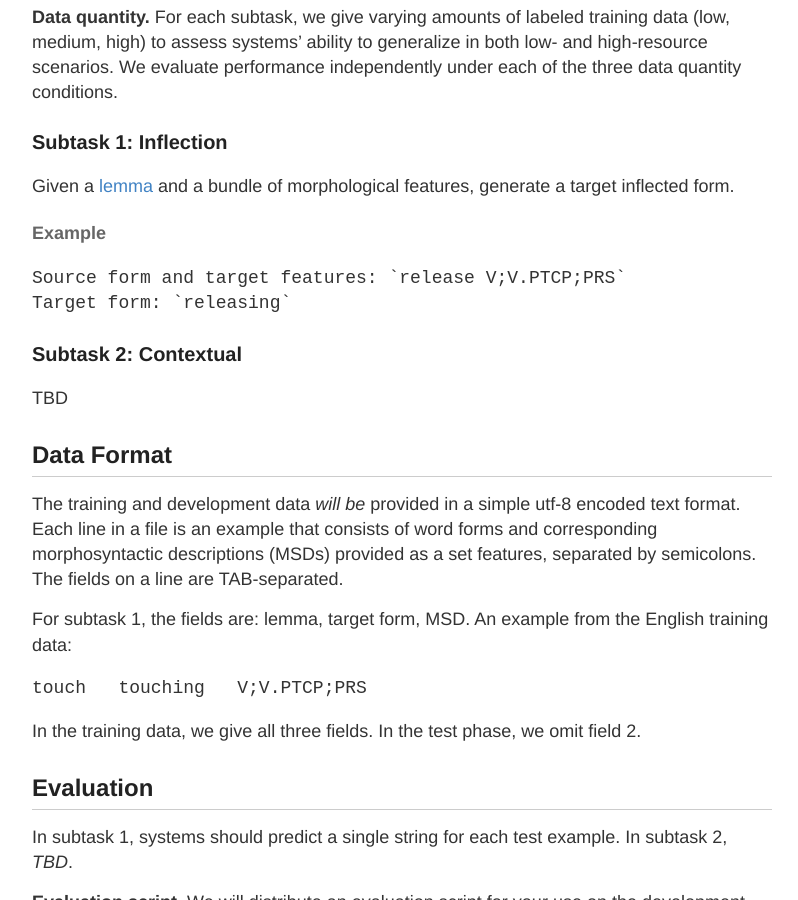
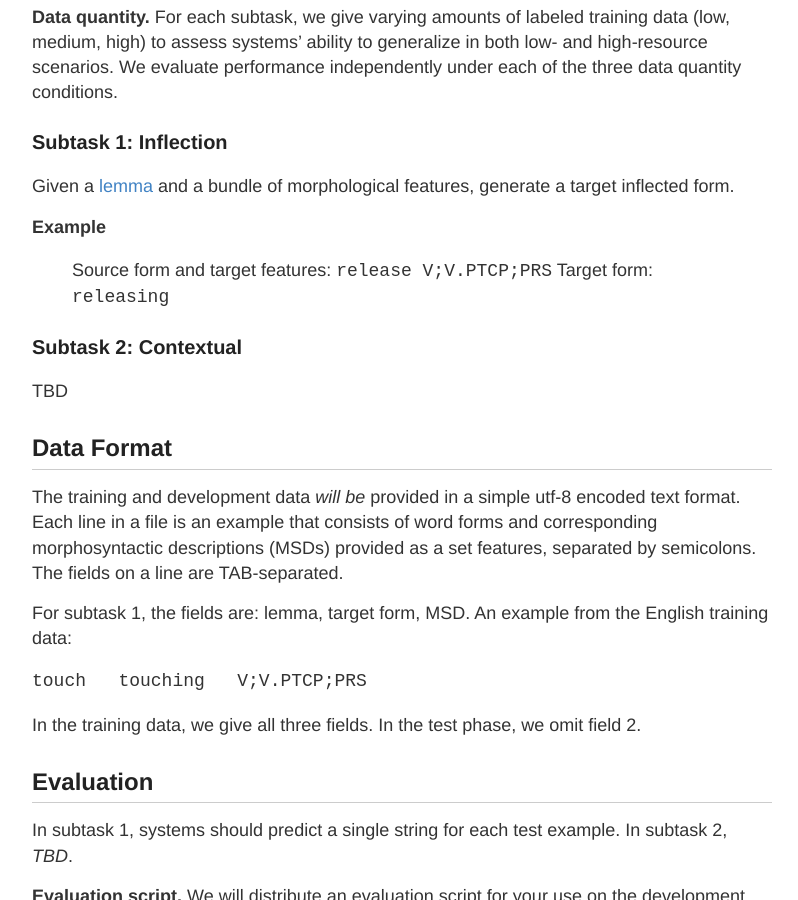
Before and after one commit to sigmorphon/sigmorphon.github.io, a Jekyll site: the page built from sharedtasks/2018/task.md, in a window 1280 px wide and 900 px high, scrolled down 505 px. Shown: the whole window, without its empty margins (238-1036 px from the left). Built offline with Jekyll 4.4.1, drawn with Linux system fonts in a browser that asks for light colours.

Commit message:
Minor formatting change

````diff
--- a/sharedtasks/2018/task.md
+++ b/sharedtasks/2018/task.md
@@ -14,12 +14,11 @@ Systems may compete in either or both of these subtasks. Training examples and d
 
 Given a [lemma](https://en.wikipedia.org/wiki/Lemma_(morphology)) and a bundle of morphological features, generate a target inflected form.
 
-#### Example
+**Example**
 
-```
-Source form and target features: `release V;V.PTCP;PRS`
-Target form: `releasing`
-```
+> Source form and target features: `release V;V.PTCP;PRS`
+> Target form: `releasing`
+
 
 
 ### Subtask 2: Contextual
@@ -31,9 +30,11 @@ TBD
 The training and development data *will be* provided in a simple utf-8 encoded text format. Each line in a file is an example that consists of word forms and corresponding morphosyntactic descriptions (MSDs) provided as a set features, separated by semicolons. The fields on a line are TAB-separated.
 
 For subtask 1, the fields are: lemma, target form, MSD. An example from the English training data:
+
 ```
 touch   touching   V;V.PTCP;PRS
 ```
+
 In the training data, we give all three fields. In the test phase, we omit field 2.
 
 ## Evaluation
````
